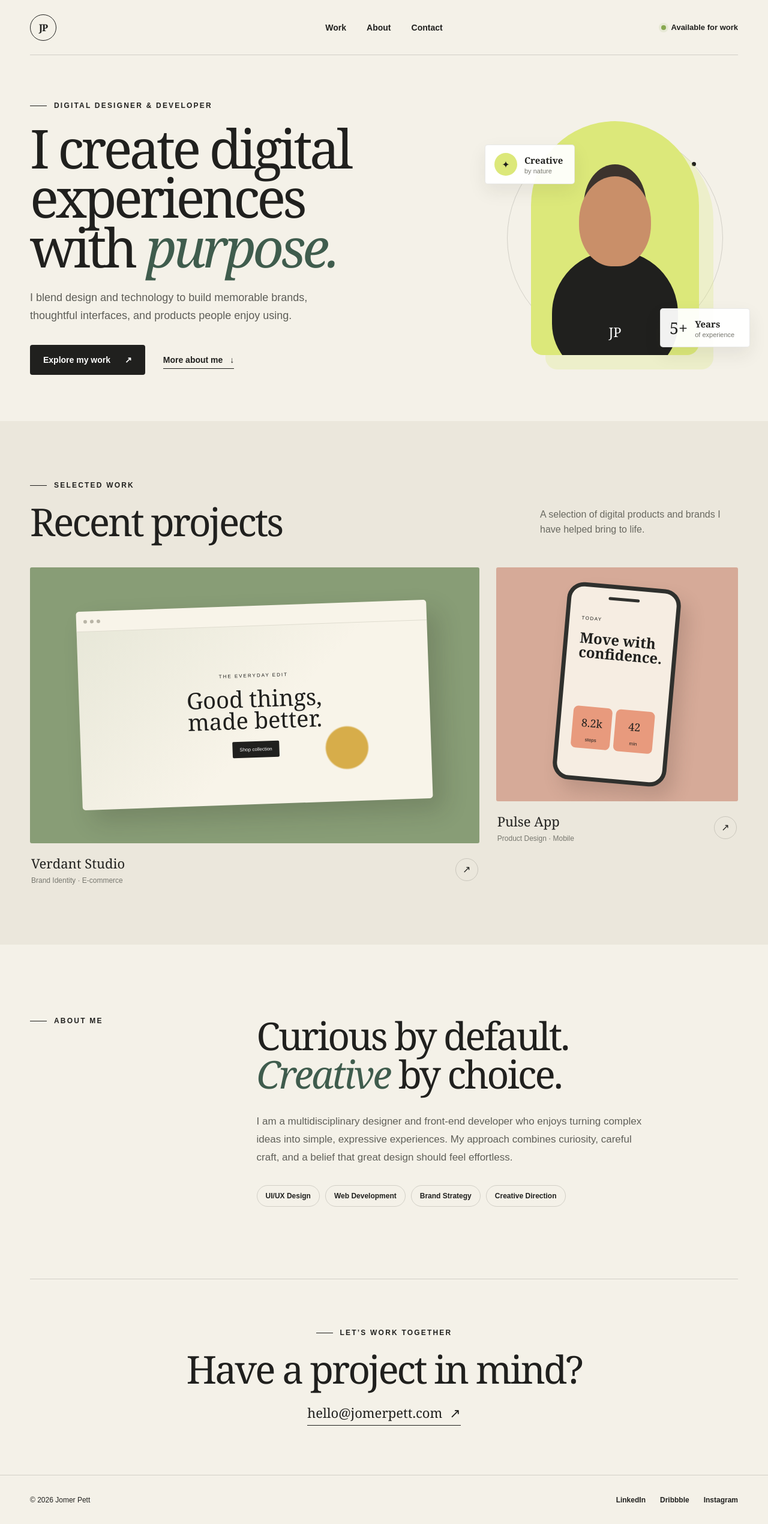
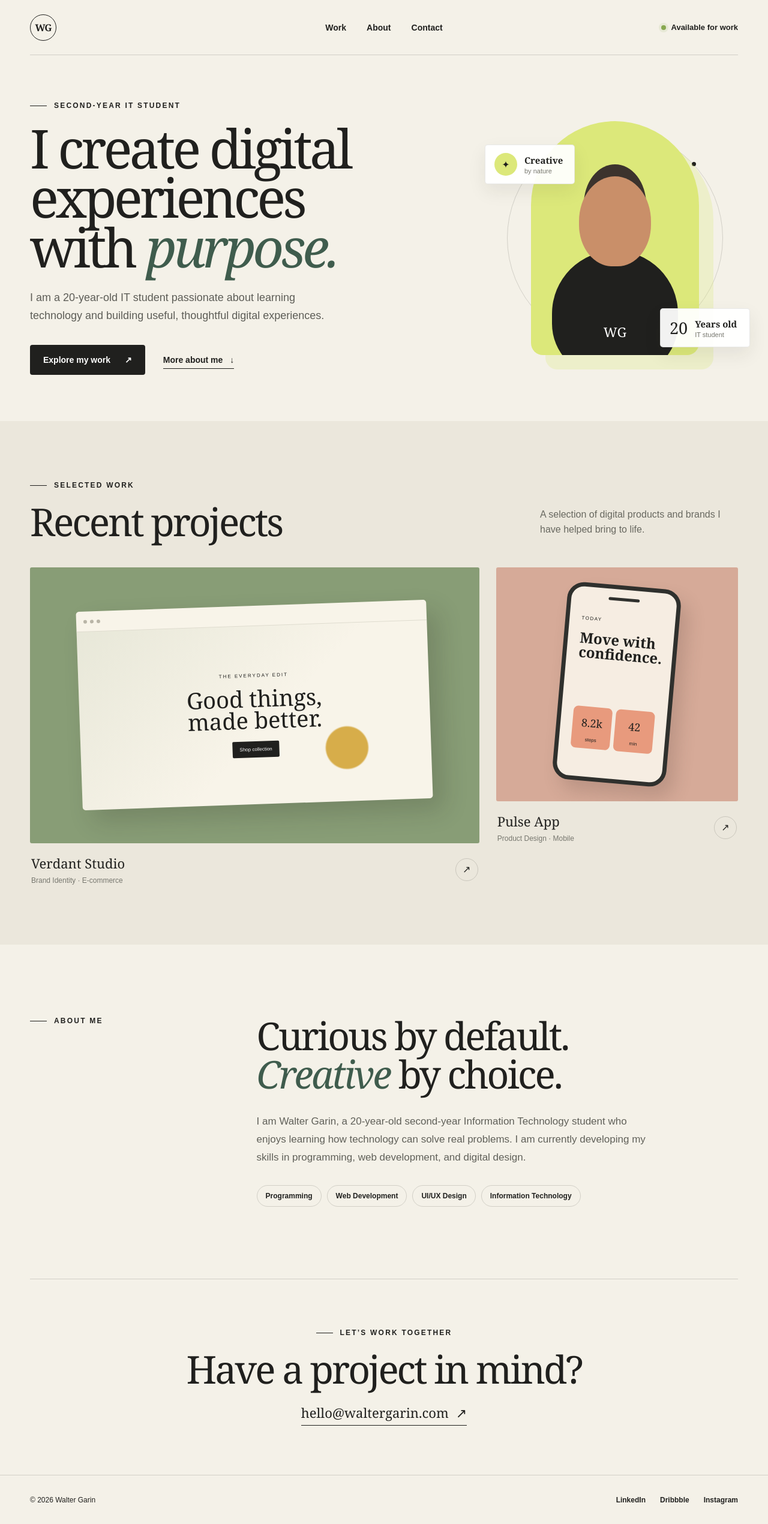
Before and after one commit to waltergarin635-crypto/Garin-project-1, a plain HTML site: page index.html in a window 1280 px wide. Shown: the whole page at 60% size. Drawn offline with Linux system fonts and the light colour scheme.

Commit message:
adding info

```diff
--- a/index.html
+++ b/index.html
@@ -3,14 +3,14 @@
 <head>
   <meta charset="UTF-8">
   <meta name="viewport" content="width=device-width, initial-scale=1.0">
-  <meta name="description" content="Personal portfolio of Jomer Pett, creative designer and developer.">
-  <title>Jomer Pett | Portfolio</title>
+  <meta name="description" content="Personal portfolio of Walter Garin, 20-year-old second-year IT student.">
+  <title>Walter Garin | Portfolio</title>
   <link rel="stylesheet" href="styles.css">
 </head>
 <body>
   <header class="site-header">
-    <a class="brand" href="#home" aria-label="Jomer Pett home">
-      <span>JP</span>
+    <a class="brand" href="#home" aria-label="Walter Garin home">
+      <span>WG</span>
     </a>
 
     <nav class="nav" aria-label="Primary navigation">
@@ -28,9 +28,9 @@
   <main>
     <section class="hero" id="home">
       <div class="hero-copy">
-        <p class="eyebrow">Digital Designer &amp; Developer</p>
+        <p class="eyebrow">Second-Year IT Student</p>
         <h1>I create digital experiences with <em>purpose.</em></h1>
-        <p class="intro">I blend design and technology to build memorable brands, thoughtful interfaces, and products people enjoy using.</p>
+        <p class="intro">I am a 20-year-old IT student passionate about learning technology and building useful, thoughtful digital experiences.</p>
 
         <div class="hero-actions">
           <a class="button button-primary" href="#work">Explore my work <span aria-hidden="true">↗</span></a>
@@ -38,10 +38,10 @@
         </div>
       </div>
 
-      <div class="portrait" aria-label="Portrait illustration of Jomer Pett">
+      <div class="portrait" aria-label="Portrait illustration of Walter Garin">
         <div class="portrait-ring"></div>
         <div class="portrait-card">
-          <span class="portrait-initials">JP</span>
+          <span class="portrait-initials">WG</span>
         </div>
         <div class="floating-note note-top">
           <span class="note-icon">✦</span>
@@ -51,10 +51,10 @@
           </div>
         </div>
         <div class="floating-note note-bottom">
-          <span class="note-number">5+</span>
+          <span class="note-number">20</span>
           <div>
-            <strong>Years</strong>
-            <small>of experience</small>
+            <strong>Years old</strong>
+            <small>IT student</small>
           </div>
         </div>
       </div>
@@ -119,12 +119,12 @@
       </div>
       <div class="about-copy">
         <h2>Curious by default.<br><em>Creative</em> by choice.</h2>
-        <p>I am a multidisciplinary designer and front-end developer who enjoys turning complex ideas into simple, expressive experiences. My approach combines curiosity, careful craft, and a belief that great design should feel effortless.</p>
+        <p>I am Walter Garin, a 20-year-old second-year Information Technology student who enjoys learning how technology can solve real problems. I am currently developing my skills in programming, web development, and digital design.</p>
         <div class="skills" aria-label="Skills">
+          <span>Programming</span>
+          <span>Web Development</span>
           <span>UI/UX Design</span>
-          <span>Web Development</span>
-          <span>Brand Strategy</span>
-          <span>Creative Direction</span>
+          <span>Information Technology</span>
         </div>
       </div>
     </section>
@@ -132,12 +132,12 @@
     <section class="contact" id="contact">
       <p class="eyebrow">Let’s work together</p>
       <h2>Have a project in mind?</h2>
-      <a class="contact-link" href="mailto:hello@jomerpett.com">hello@jomerpett.com <span aria-hidden="true">↗</span></a>
+      <a class="contact-link" href="mailto:hello@waltergarin.com">hello@waltergarin.com <span aria-hidden="true">↗</span></a>
     </section>
   </main>
 
   <footer>
-    <p>© 2026 Jomer Pett</p>
+    <p>© 2026 Walter Garin</p>
     <div class="social-links">
       <a href="#" aria-label="LinkedIn">LinkedIn</a>
       <a href="#" aria-label="Dribbble">Dribbble</a>
```
